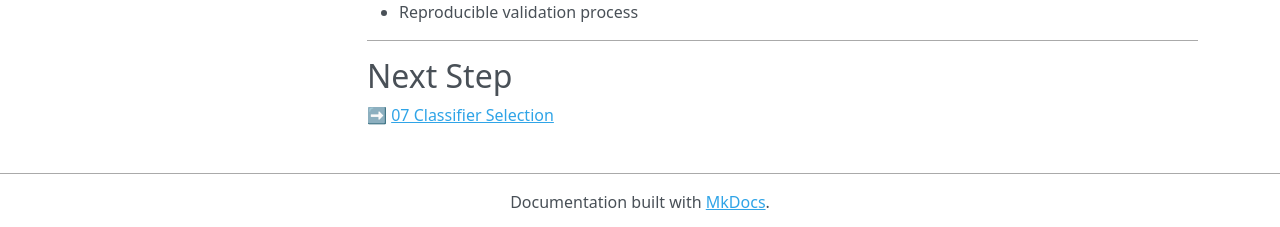
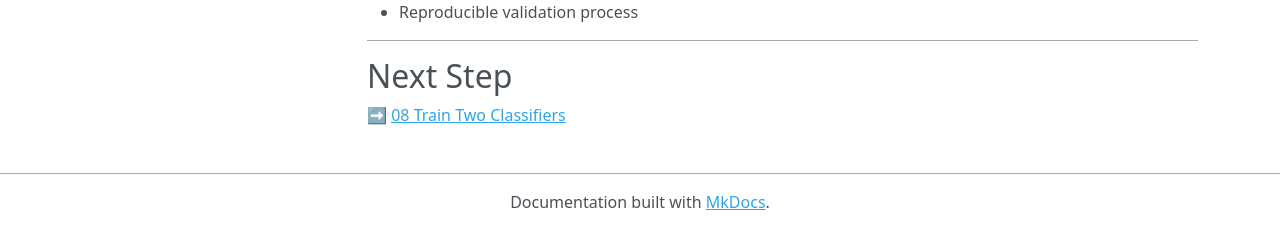
Before and after one commit to pgailinas/dip-ai-image-detection, an MkDocs documentation site: the page built from docs/07_Classifier_Selection.md, in a window 1280 px wide and 900 px high, scrolled down 1357 px. Shown: the part 670-897 px from the top of the window. Built offline with MkDocs 1.6.1, drawn with Linux system fonts in a browser that asks for light colours; nearby versions of some CDN libraries.

Commit message:
Update 07_Classifier_Selection.md

```diff
--- a/docs/07_Classifier_Selection.md
+++ b/docs/07_Classifier_Selection.md
@@ -99,4 +99,4 @@ Exports results if needed.
 
 ## Next Step
 
-➡️ [07 Classifier Selection](07_Classifier_Selection.md)
+➡️ [08 Train Two Classifiers](08_Train_Two_Classifiers.md)
```
